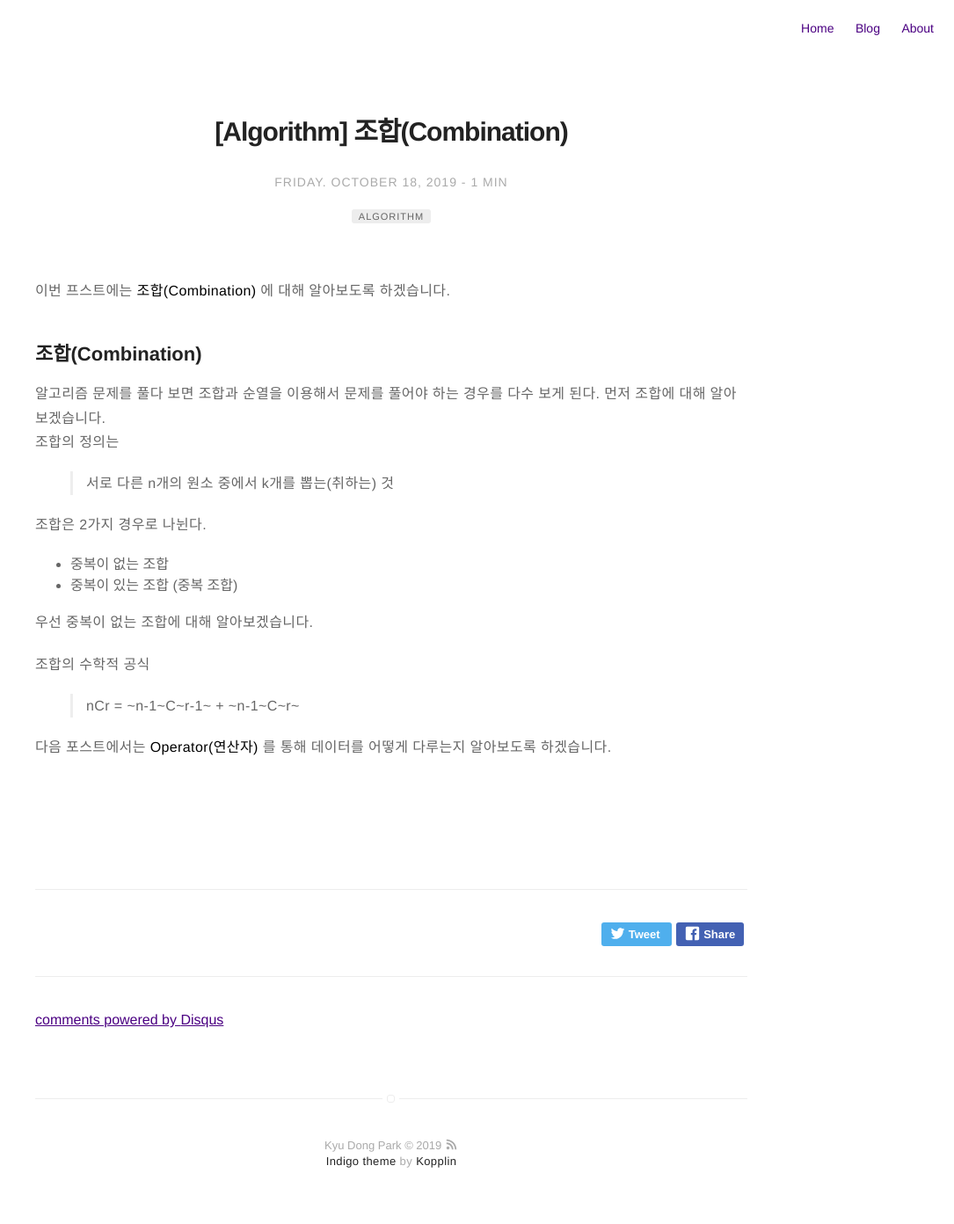
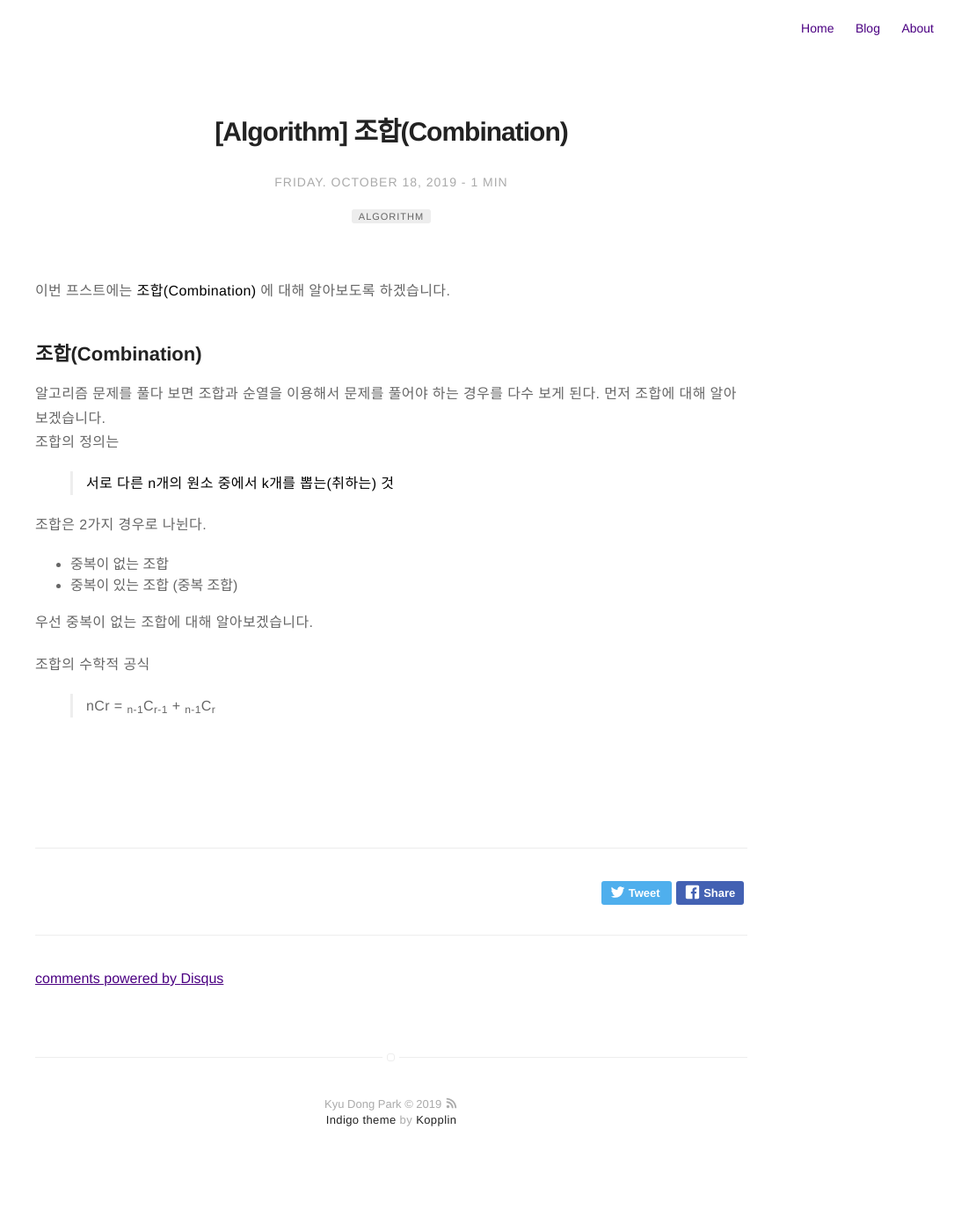
Before and after one commit to Kyudong3/Kyudong3.github.io, a Jekyll site: the page built from _posts/2019-10-18-Combination.markdown, in a window 1280 px wide. Shown: the whole page at 88% size, without its empty margins (195-1280 px from the left). Built offline with Jekyll 4.4.1, drawn with Linux system fonts in a browser that asks for light colours; comment, search, counter and statistics services are not loaded; after the commit the page ends 1345 px from its top, so only the background shows below that.

Commit message:
Update 2019-10-18-Combination.markdown

```diff
--- a/_posts/2019-10-18-Combination.markdown
+++ b/_posts/2019-10-18-Combination.markdown
@@ -17,7 +17,7 @@ description: 조합(Combination)에 대해서 정리한 글
 
 알고리즘 문제를 풀다 보면 조합과 순열을 이용해서 문제를 풀어야 하는 경우를 다수 보게 된다. 먼저 조합에 대해 알아보겠습니다.
 조합의 정의는
-> 서로 다른 n개의 원소 중에서 k개를 뽑는(취하는) 것
+> **서로 다른 n개의 원소 중에서 k개를 뽑는(취하는) 것**
 
 조합은 2가지 경우로 나뉜다.
 * 중복이 없는 조합
@@ -26,9 +26,4 @@ description: 조합(Combination)에 대해서 정리한 글
 우선 중복이 없는 조합에 대해 알아보겠습니다.
 
 조합의 수학적 공식
-> nCr = ~n-1~C~r-1~ + ~n-1~C~r~
-
-
-
-
-다음 포스트에서는 **Operator(연산자)** 를 통해 데이터를 어떻게 다루는지 알아보도록 하겠습니다.
+> nCr = <sub>n-1</sub>C<sub>r-1</sub> + <sub>n-1</sub>C<sub>r</sub>
```
